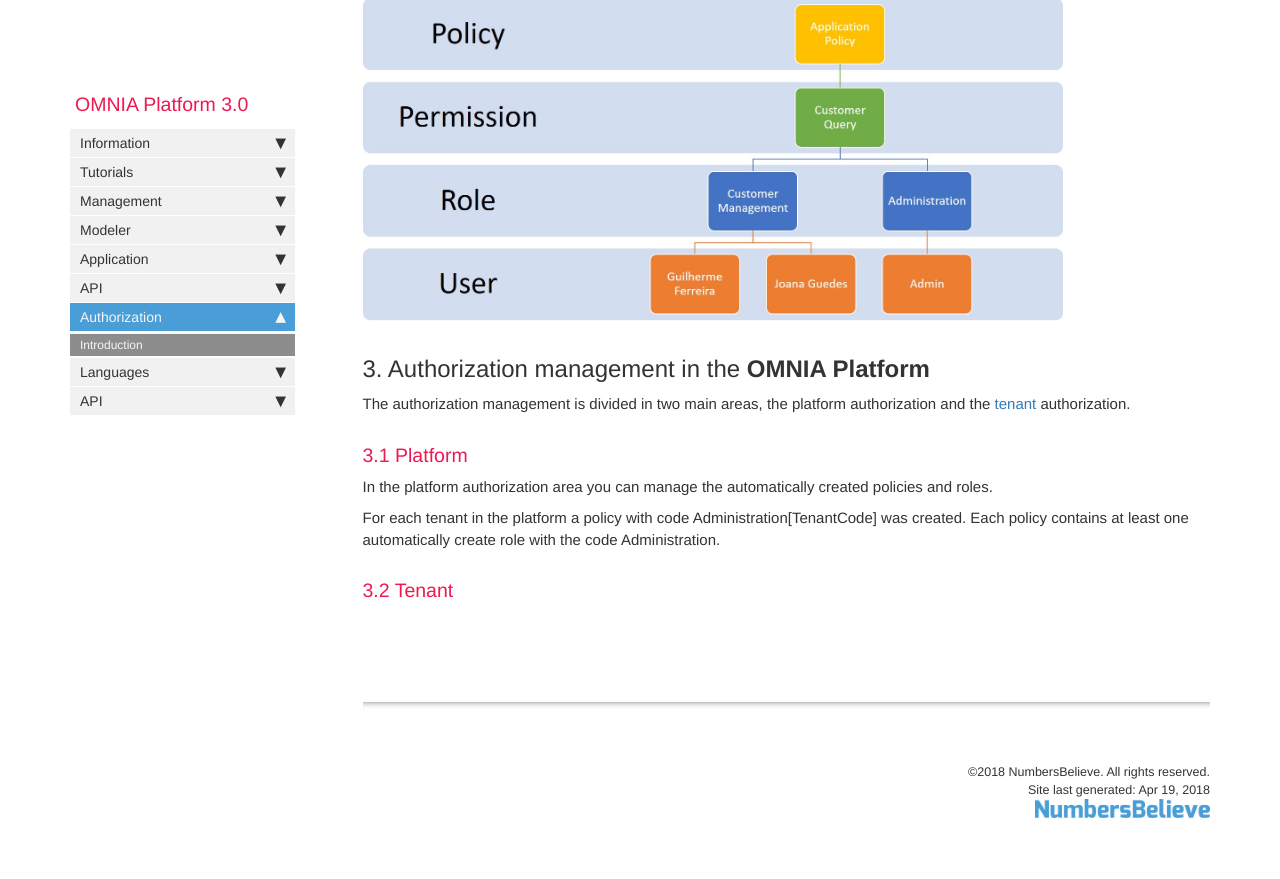
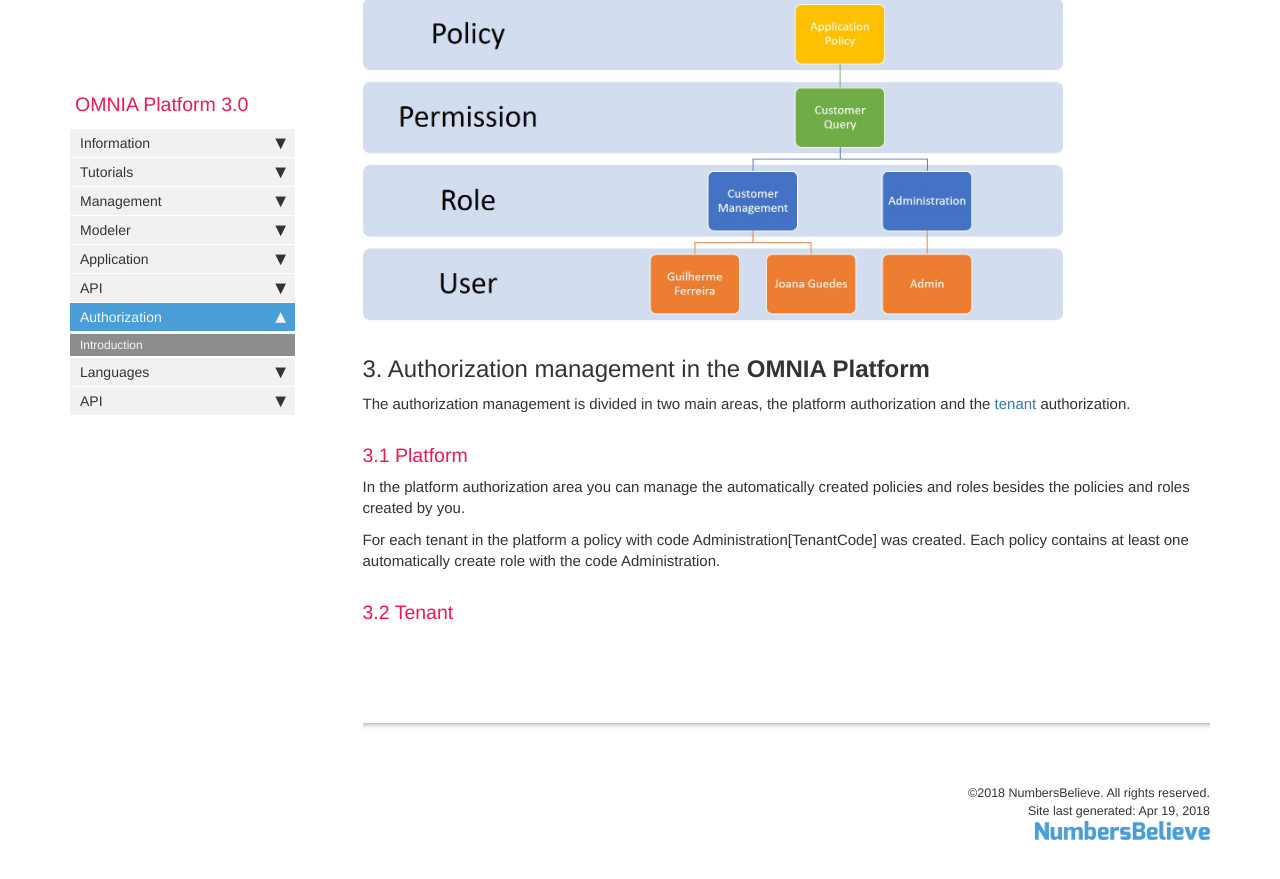
Before and after one commit to daniel8lopes/omnia3, a Jekyll site: the page built from docs/pages/omnia3/Authorization/omnia3_authorization.md, in a window 1280 px wide and 900 px high, scrolled down 678 px. Shown: the top 879 px of the window. Built offline with Jekyll 4.4.1, drawn with Linux system fonts in a browser that asks for light colours; nearby versions of some CDN libraries; comment, search, counter and statistics services are not loaded.

Commit message:
Added details

```diff
--- a/docs/pages/omnia3/Authorization/omnia3_authorization.md
+++ b/docs/pages/omnia3/Authorization/omnia3_authorization.md
@@ -26,7 +26,7 @@ The authorization management is divided in two main areas, the platform authoriz
 
 ### 3.1 Platform
 
-In the platform authorization area you can manage the automatically created policies and roles.
+In the platform authorization area you can manage the automatically created policies and roles besides the policies and roles created by you.
 
 For each tenant in the platform a policy with code Administration[TenantCode] was created. Each policy contains at least one automatically create role with the code Administration.
 
```
